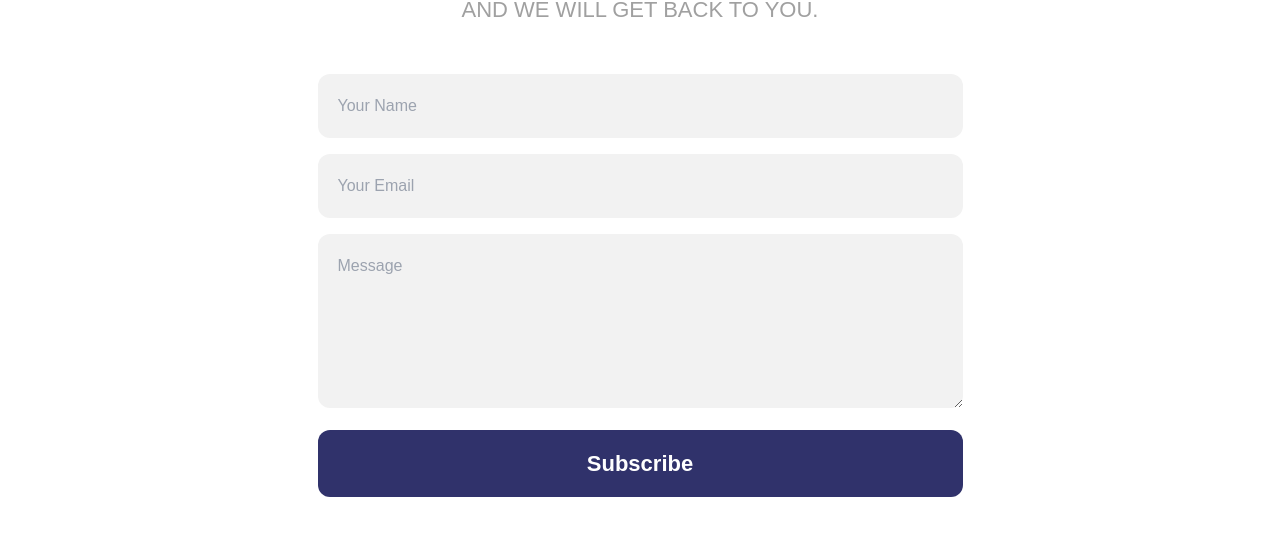
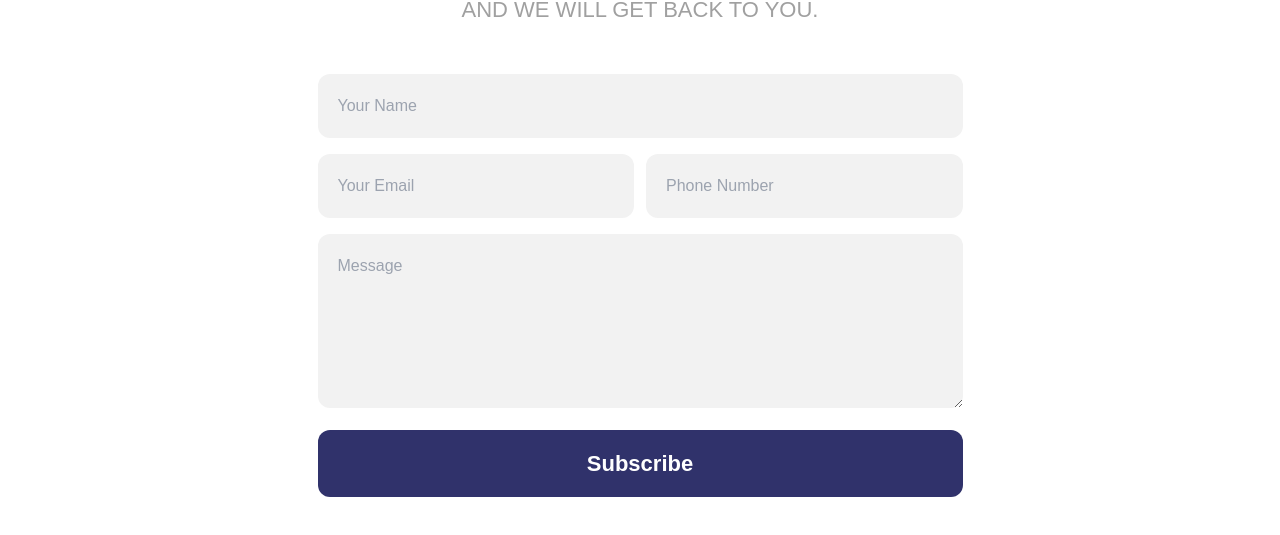
Before and after one commit to AjmalshaSalim/B-Tag-, a React (Create React App) app: page /contact in a window 1280 px wide. Shown: the part 641-1176 px from the top of the page. Built offline with nearby package versions, Linux system fonts and the light colour scheme.

Commit message:
contact page

```diff
--- /dev/null
+++ b/src/Api/AxiosInstance.js
@@ -0,0 +1,11 @@
+import axios from 'axios';
+
+
+const AxiosInstance = axios.create({
+    baseURL: 'http://localhost/BTAG/api',
+    headers: {
+      'Content-Type': 'application/json'
+    }
+  });
+
+  export default AxiosInstance;
--- a/src/pages/Contact.jsx
+++ b/src/pages/Contact.jsx
@@ -1,11 +1,112 @@
+// import React from 'react'
+// import banner_3 from '../assets/banner_3.png'
+// import LocationOnIcon from '@mui/icons-material/LocationOn';
+// import LocalPhoneIcon from '@mui/icons-material/LocalPhone';
+// import EmailIcon from '@mui/icons-material/Email';
+
+// function Contact() {
+//   return (
+//     <div className='overflow-x-hidden'>
+
+//       {/* contact banner */}
+//       <div className='bg-white w-full md:px-40 px-8 py-7'>
+//         <p className='font_poppins font-semibold capitalize underline underline-custom text-[#585858] sm:text-2xl md:text-3xl text-xl md:mb-7'>contact</p>
+//       </div>
+//       <div className='w-full  flex flex-wrap items-center md:justify-around justify-start px-16 md:px-44 py-24 bg-[#364E09] opacity-70%' style={{ backgroundImage: `url(${banner_3})`,backgroundSize:"cover",backgroundPosition: "65% 35%"}}>
+
+//         <div className='text-white  md:mb-0 mb-8'>
+//           <p className='font-semibold font_poppins text-[30px] md:text-[37px]'><LocalPhoneIcon style={{fontSize:"40px"}}/> Phone</p>
+//           <p className='text-xl md:text-[22px] mt-3 font-light'>+1-2345-2345</p>
+//         </div>
+
+//         <div className='text-white  md:mb-0 mb-8'>
+//           <p className='font-semibold font_poppins text-[30px] md:text-[37px]'><EmailIcon style={{fontSize:"40px"}}/> Email</p>
+//           <p className='text-xl md:text-[22px] mt-3 font-light'>contact@thivi.com.au</p>
+//         </div>
+
+//         <div className='text-white  mb-0'>
+//           <p className='font-semibold font_poppins text-[30px] md:text-[37px]'><LocationOnIcon style={{fontSize:"40px"}}/>Location</p>
+//           <p className='text-xl md:text-[22px] mt-3 font-light'>&nbsp; Sydney, Australia</p>
+//         </div>
+
+//       </div>
+
+//       {/* contact form */}
+//       <div className='w-full bg-white text-center py-16 mb-11'>
+//         <h1 className='font_poppins font-bold text-xl md:text-3xl sm:text-2xl text-[#30326B]'>LEAVE US YOUR INFO</h1>
+//         <p className='font_poppins font-normal text-[15px] md:text-[22px] text-[#A0A0A0] mt-3 mb-12'>AND WE WILL GET BACK TO YOU.</p>
+
+//         <form className='lg:w-[645px] w-[320px] mx-auto'>
+//                   <input className='lg:w-[645px] w-[320px] bg-[#F2F2F2] rounded-xl p-5 mb-4 font_poppins outline-0' type="text" placeholder='Your Name' />
+
+//                   <input className='lg:w-[645px] w-[320px] bg-[#F2F2F2] rounded-xl p-5 mb-4 font_poppins outline-0' type="email" placeholder='Your Email'  name="" id="" />
+
+//                   <textarea className='lg:w-[645px] w-[320px] h-[174px] p-5 bg-[#F2F2F2] rounded-xl mb-4 font_poppins outline-0' placeholder='Message' name="" id=""></textarea>
+
+//                   <button className='lg:w-[645px] w-[320px] h-[67px] bg-[#30326B] text-white rounded-xl font_poppins md:text-[22px] font-bold font_poppins'>Subscribe</button>
+//         </form>
+
+//       </div>
+
+//       {/* map area */}
+//       <iframe src='https://www.google.com/maps/embed?pb=!1m18!1m12!1m3!1d3945.492169300537!2d76.87736640000001!3d8.54858!2m3!1f0!2f0!3f0!3m2!1i1024!2i768!4f13.1!3m3!1m2!1s0x3b05bf9bca82635f%3A0x72d8ed7960ffc184!2sTechnopark%20Phase%203!5e0!3m2!1sen!2sin!4v1719554087304!5m2!1sen!2sin' style={{height:"500px", border:"0"}} allowfullscreen="" loading="lazy" referrerpolicy="no-referrer-when-downgrade" className='w-full'/>
+
+
+
+//     </div>
+//   )
+// }
+
+// export default Contact
+
+
 import React from 'react'
 import banner_3 from '../assets/banner_3.png'
 import LocationOnIcon from '@mui/icons-material/LocationOn';
 import LocalPhoneIcon from '@mui/icons-material/LocalPhone';
 import EmailIcon from '@mui/icons-material/Email';
+import  { useState } from 'react'
+import AxiosInstance from '../Api/AxiosInstance';
 
 function Contact() {
-  return (
+  const [formData, setFormData] = useState({
+    name: '',
+    phone: '',
+    email: '',
+    message: '',
+  });
+
+  const [errorMessage, setErrorMessage] = useState('');
+
+  const handleChange = (e) => {
+    const { name, value } = e.target;
+    setFormData((prevData) => ({
+      ...prevData,
+      [name]: value,
+    }));
+  };
+
+
+  const handleSubmit = async (e) => {
+    e.preventDefault();
+
+    if (!formData.name || !formData.phone || !formData.email || !formData.message) {
+      setErrorMessage('Please fill out all fields.');
+      return;
+    }
+
+    try {
+      setErrorMessage('');
+
+      const response = await AxiosInstance.post('/create', formData);
+
+      console.log('Form Data Submitted:', response.data);
+    } catch (error) {
+      console.error(error);
+    }
+  };
+
+return (
     <div className='overflow-x-hidden'>
 
       {/* contact banner */}
@@ -36,14 +137,52 @@ function Contact() {
         <h1 className='font_poppins font-bold text-xl md:text-3xl sm:text-2xl text-[#30326B]'>LEAVE US YOUR INFO</h1>
         <p className='font_poppins font-normal text-[15px] md:text-[22px] text-[#A0A0A0] mt-3 mb-12'>AND WE WILL GET BACK TO YOU.</p>
 
-        <form className='lg:w-[645px] w-[320px] mx-auto'>
-                  <input className='lg:w-[645px] w-[320px] bg-[#F2F2F2] rounded-xl p-5 mb-4 font_poppins outline-0' type="text" placeholder='Your Name' />
+        {/* <form className='lg:w-[645px] w-[320px] mx-auto'>
+                  <input className='lg:w-[645px] w-[320px] bg-[#F2F2F2] rounded-xl p-5 mb-4 font_poppins outline-0' type="text" name='name' placeholder='Your Name' value={formData.name}
+            onChange={handleChange}
+            required />
 
-                  <input className='lg:w-[645px] w-[320px] bg-[#F2F2F2] rounded-xl p-5 mb-4 font_poppins outline-0' type="email" placeholder='Your Email'  name="" id="" />
+                  <input className='lg:w-[645px] w-[320px] bg-[#F2F2F2] rounded-xl p-5 mb-4 font_poppins outline-0' type="email" name='email' placeholder='Your Email'  value={formData.email}
+          onChange={handleChange}
+          required />
 
-                  <textarea className='lg:w-[645px] w-[320px] h-[174px] p-5 bg-[#F2F2F2] rounded-xl mb-4 font_poppins outline-0' placeholder='Message' name="" id=""></textarea>
+                  <textarea className='lg:w-[645px] w-[320px] h-[174px] p-5 bg-[#F2F2F2] rounded-xl mb-4 font_poppins outline-0'   name='message' placeholder='Message'  value={formData.message}
+            onChange={handleChange}
+            required ></textarea>
 
-                  <button className='lg:w-[645px] w-[320px] h-[67px] bg-[#30326B] text-white rounded-xl font_poppins md:text-[22px] font-bold font_poppins'>Subscribe</button>
+                  <button className='lg:w-[645px] w-[320px] h-[67px] bg-[#30326B] text-white rounded-xl font_poppins md:text-[22px] font-bold font_poppins'  onClick={handleSubmit}>Subscribe</button>
+        </form> */}
+
+
+<form className='lg:w-[645px] w-[320px] mx-auto'>
+                  <input className='lg:w-[645px] w-[320px] bg-[#F2F2F2] rounded-xl p-5 mb-4 font_poppins outline-0' type="text"  name='name' placeholder='Your Name' value={formData.name}
+            onChange={handleChange}
+            required />
+
+                  <div className=' flex gap-3'>
+                    <input className='lg:w-[317px] w-[320px] bg-[#F2F2F2] rounded-xl p-5 mb-4 font_poppins outline-0' type="email" name='email' placeholder='Your Email' value={formData.email}
+          onChange={handleChange}
+          required />
+
+                    <input className='lg:w-[317px] w-[320px] bg-[#F2F2F2] rounded-xl p-5 mb-4 font_poppins outline-0' type="tele" name='phone'  placeholder='Phone Number'  value={formData.phone}
+            onChange={handleChange}
+            required />
+                  </div>
+
+                  <textarea className='lg:w-[645px] w-[320px] h-[174px] p-5 bg-[#F2F2F2] rounded-xl mb-4 font_poppins outline-0' name='message' placeholder='Message' value={formData.message}
+            onChange={handleChange}
+            required ></textarea>
+
+
+{errorMessage && (
+          <div style={{ color: 'red', marginTop: '10px' }}>
+            {errorMessage}
+          </div>
+        )}
+
+
+
+                  <button className='lg:w-[645px] w-[320px] h-[67px] bg-[#30326B] text-white rounded-xl font_poppins md:text-[22px] font-bold font_poppins' onClick={handleSubmit}>Subscribe</button>
         </form>
 
       </div>
```
